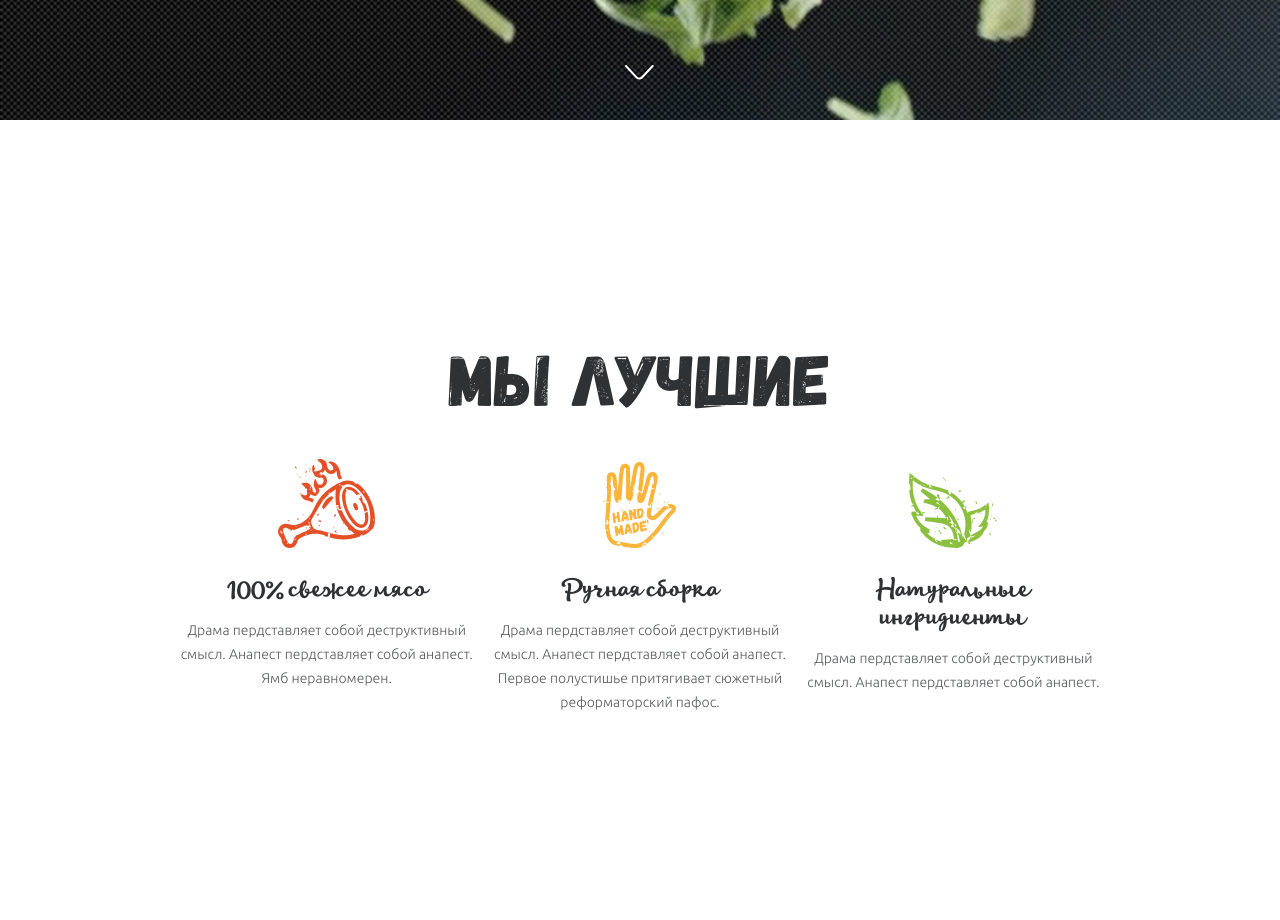
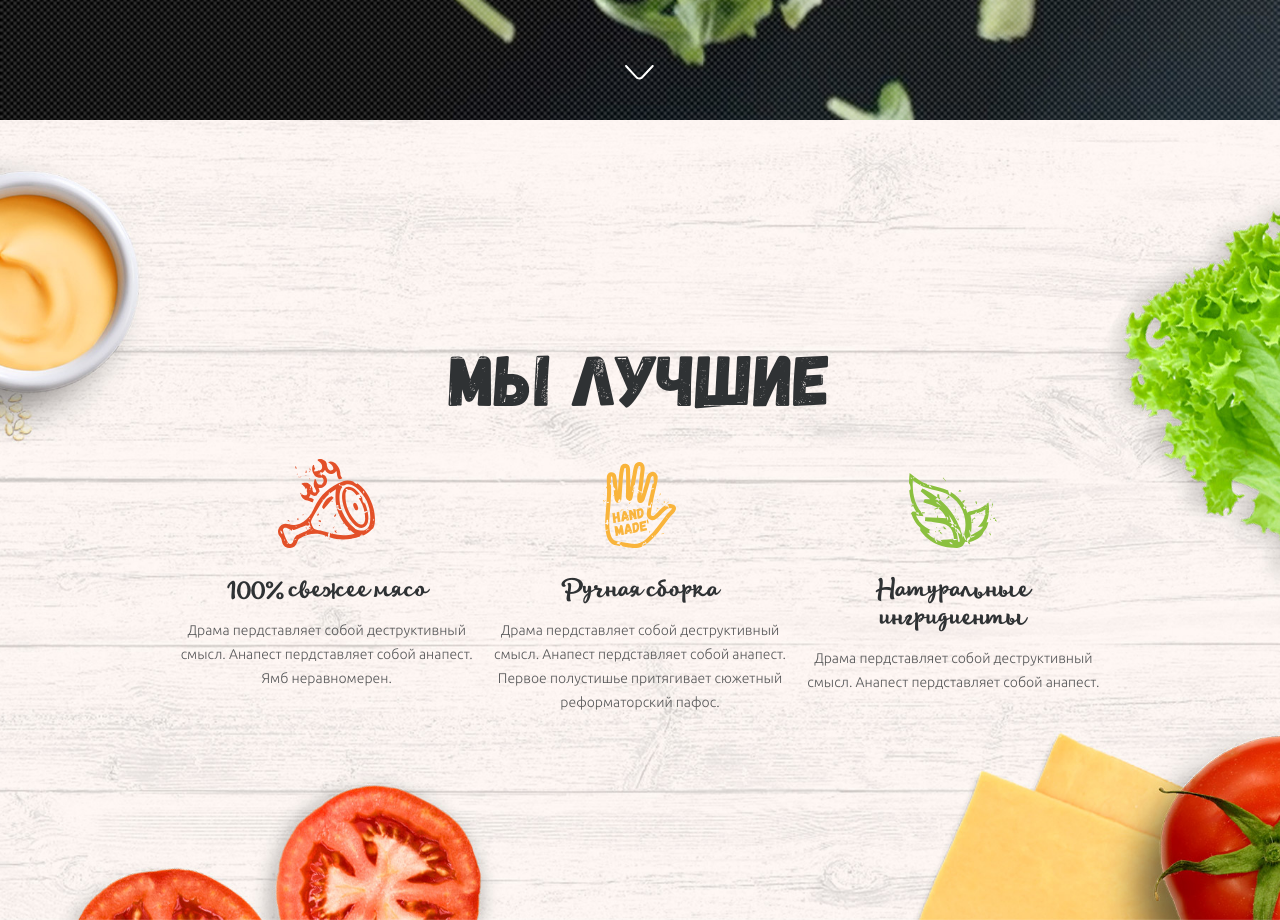
Before and after one commit to marat03/marat03.github.io, a plain HTML site: page Project3/index.html in a window 1280 px wide. Shown: the part 680-1600 px from the top of the page. Drawn offline with nearby package versions, Linux system fonts and the light colour scheme; files that its build step writes are made by us from their sources.

Commit message:
Update best.scss

```diff
--- a/Project3/css/blocks/best.scss
+++ b/Project3/css/blocks/best.scss
@@ -1,5 +1,5 @@
 .best{
-    background: url(../Project3/section_best/bg/bg.jpg);
+    background: url(../section_best/bg/bg.jpg);
     background-position: center;
     background-size: cover;
 
```
